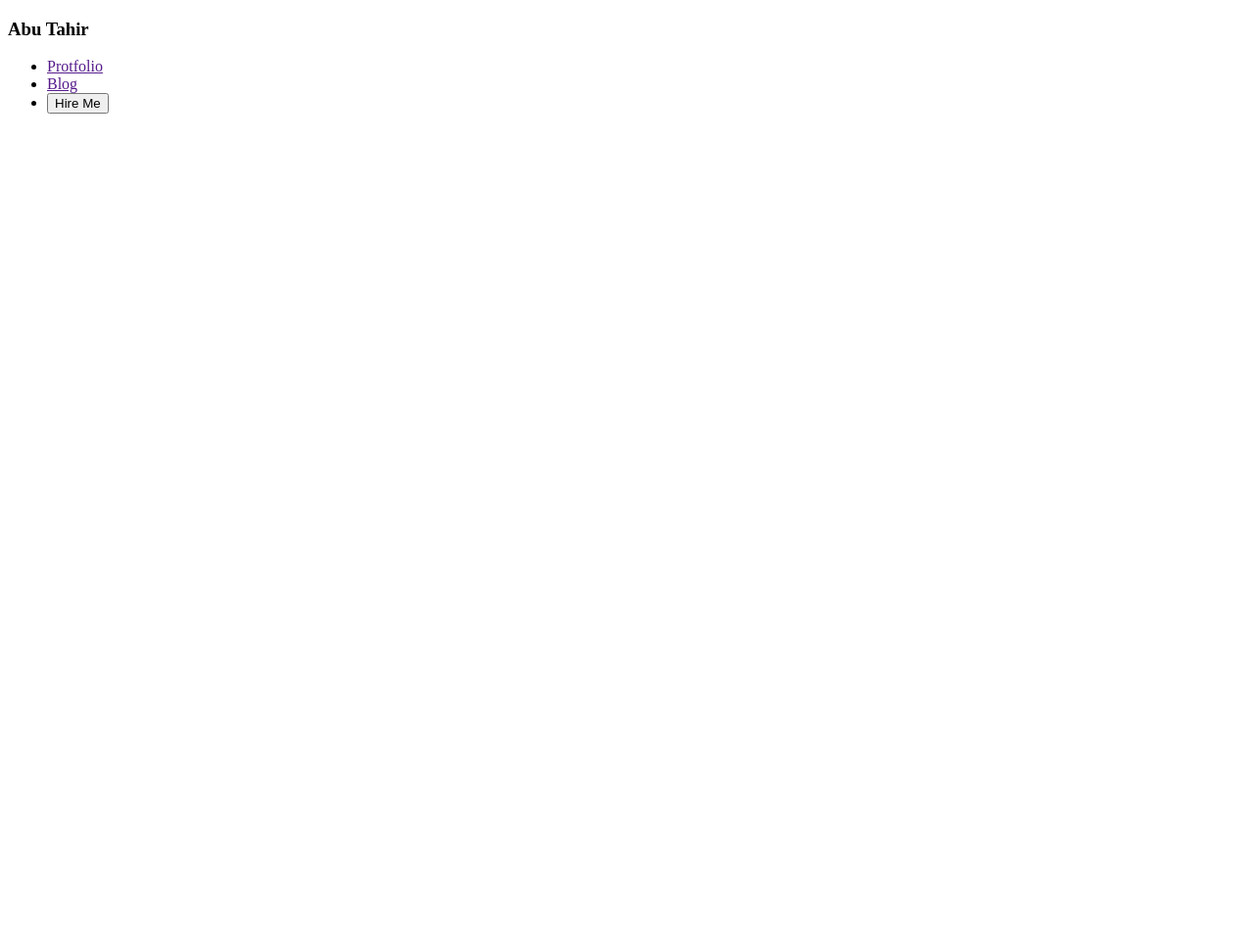
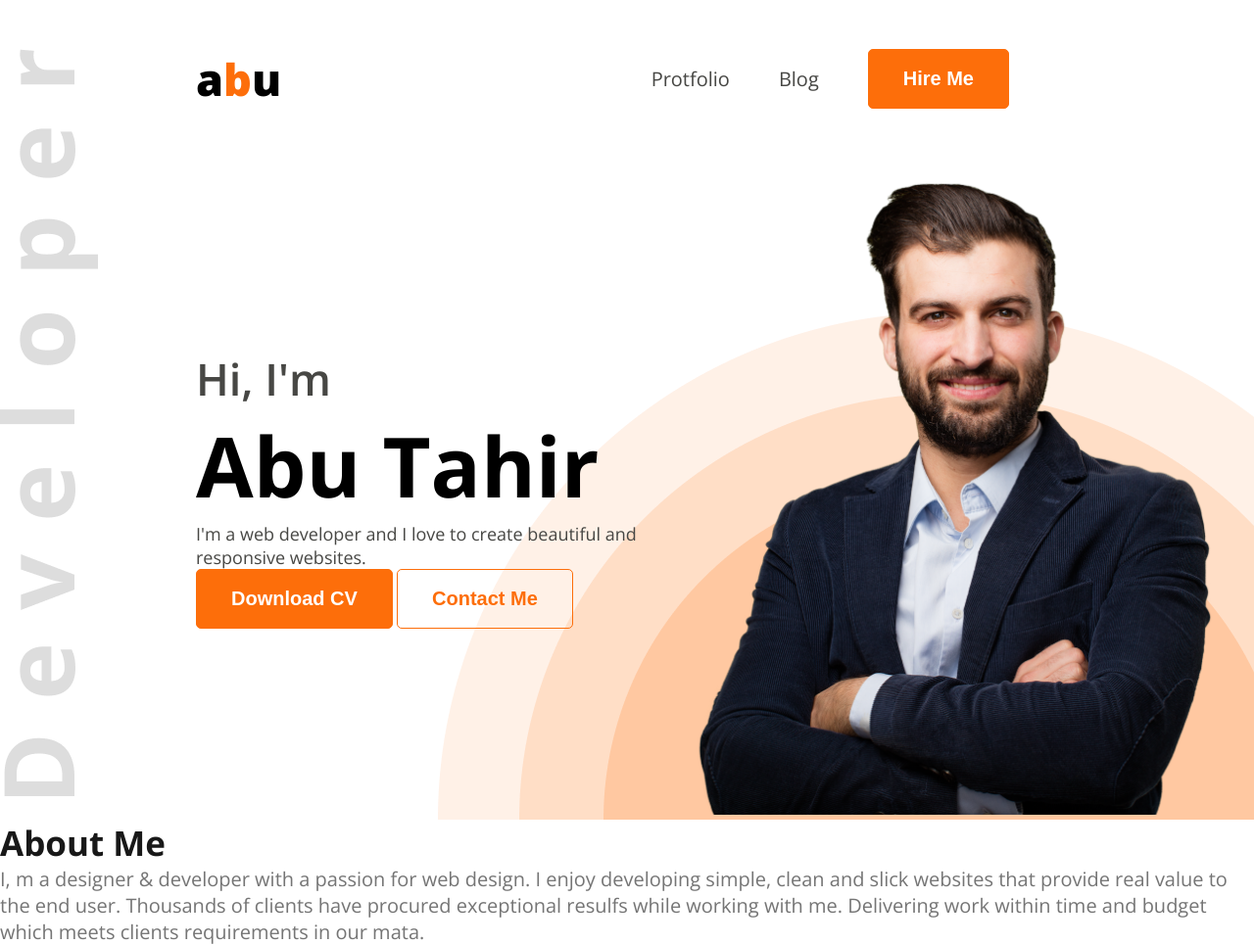
Before and after one commit to webdev-abu/webdev_protfolio, a plain HTML site: page index.html in a window 1280 px wide. Shown: the whole page at 98% size. Before the commit the page ends 800 px from the top, so only its background shows below. Drawn offline with nearby package versions, Linux system fonts and the light colour scheme.

Commit message:
add images and impliment style then complate header

```diff
--- a/index.html
+++ b/index.html
@@ -4,19 +4,37 @@
     <meta charset="UTF-8">
     <meta name="viewport" content="width=device-width, initial-scale=1.0">
     <title>Web Developer Protfolio</title>
+    <link rel="stylesheet" href="style/protfolio.css">
 </head>
-<body>
+<body class="open-sans-normail">
     <header>
         <nav>
-            <h3>Abu Tahir</h3>
+            <h3 class="nav-title">a<span class="text-primary">b</span>u</h3>
             <ul>
-                <li><a href="">Protfolio</a></li>
-                <li><a href="">Blog</a></li>
-                <li><a href=""><button>Hire Me</button></a></li>
+                <li><a class="dark-2" href="">Protfolio</a></li>
+                <li><a class="dark-2" href="">Blog</a></li>
+                <li><a href=""><button class="btn-primary">Hire Me</button></a></li>
             </ul>
         </nav>
+        <div class="banner">
+            <div class="banner-content">
+                <h4 class="banner-greetings dark-2">Hi, I'm </h4>
+                <h1 class="banner-title">Abu Tahir</h1>
+                <p class="banner-description dark-2">I'm a web developer and I love to create beautiful and responsive websites.</p>
+                <button class="btn-primary">Download CV</button>
+                <button class="btn-secentery">Contact Me</button>
+            </div>
+            <div class="banner-img">
+                <img src="images/hardy.png" alt="hero-img">
+            </div>
+        </div>
     </header>
-    <main></main>
+    <main>
+        <section class="about">
+            <h3 class="section-title">About Me</h3>
+            <p class="section-description">I, m a designer & developer with a passion for web design. I enjoy developing simple, clean and slick websites that provide real value to the end user. Thousands of clients have procured exceptional resulfs while working with me. Delivering work within time and budget which meets clients requirements in our mata.</p>
+        </section>
+    </main>
     <footer></footer>
 </body>
 </html>
--- a/style/protfolio.css
+++ b/style/protfolio.css
@@ -0,0 +1,123 @@
+@import url('https://fonts.googleapis.com/css2?family=Open+Sans:ital,wght@0,300..800;1,300..800&display=swap');
+*{
+    margin: 0;
+    padding: 0;
+    box-sizing: border-box;
+}
+
+.open-sans-normail {
+    font-family: "Open Sans", sans-serif;
+    font-optical-sizing: auto;
+    font-weight: 400;
+    font-style: normal;
+    font-variation-settings: "wdth" 100;
+  }
+
+  /* shared style */
+  .text-primary{
+    color: #fd6e0a;
+  }
+  .dark-2{
+    color: #474744;
+  }
+  .btn-primary{
+    background-color: #fd6e0a;
+    font-weight: 700;
+    font-size: 20px;
+    color: #ffffff;
+    padding: 18px 35px;
+    border: 1px solid #fd6e0a;
+    border-radius: 5px;
+    cursor: pointer;
+    transition: all 0.9s ease-in-out;
+  }
+  .btn-primary:hover{
+    background-color: transparent;
+    color: #fd6e0a;
+  }
+  .btn-secentery{
+    background-color: transparent;
+    font-weight: 700;
+    font-size: 20px;
+    color: #fd6e0a;
+    padding: 18px 35px;
+    border: 1px solid #fd6e0a;
+    border-radius: 5px;
+    cursor: pointer;
+    transition: all 0.9s ease-in-out;
+  }
+  .btn-secentery:hover{
+    background-color: #fd6e0a;
+    color: #fafafa;
+  }
+
+  .section-title{
+    font-size: 35px;
+    font-weight: 700;
+    color: #181818;
+  }
+
+  .section-description{
+    font-size: 20px;
+    font-weight: 400;
+    color: #757575;
+  }
+  .bg-secondary{
+    background-color: #fff8f3;
+  }
+  /* header style */
+
+  header{
+    background-image: url("../images/developer.png"),url("../images/header_bg.png");
+    background-repeat:no-repeat;
+    background-position: top left, bottom right;
+  }
+
+  /* nav style */
+  nav{
+    display: flex;
+    align-items: center;
+    justify-content: space-between;
+    margin: 50px 200px;
+  }
+  .nav-title{
+    font-weight: 800;
+    font-size: 45px;
+  }
+  nav ul{
+    display: flex;
+    align-items: center;
+  }
+  nav ul li {
+    list-style: none;
+    margin-right: 50px;
+  }
+  nav ul li a {
+    text-decoration: none;
+    font-size: 20px;
+  }
+
+  /* banner style */
+  .banner{
+    display: flex;
+    justify-content: space-between;
+    align-items: center;
+    margin: 0 35px 0 200px;
+  }
+  .banner-content{
+    max-width: 580px;
+  }
+  .banner-greetings{
+    font-size: 45px;
+    font-weight: 600;
+  }
+  .banner-title{
+    font-size: 85px;
+    font-weight: 700;
+  }
+  .banner-description{
+    font-size: 18px;
+  }
+  .banner-img img{
+    width: 580px;
+  }
```
Also changed, not shown: images/developer.png (added), images/hardy.png (added), images/header_bg.png (added), images/icons/facebook.png (added), images/icons/insta.png (added), images/icons/js.png (added), images/icons/mongo.png (added), images/icons/nodejs.png (added), images/icons/react.png (added), images/icons/twitter.png (added), 2 other files.
